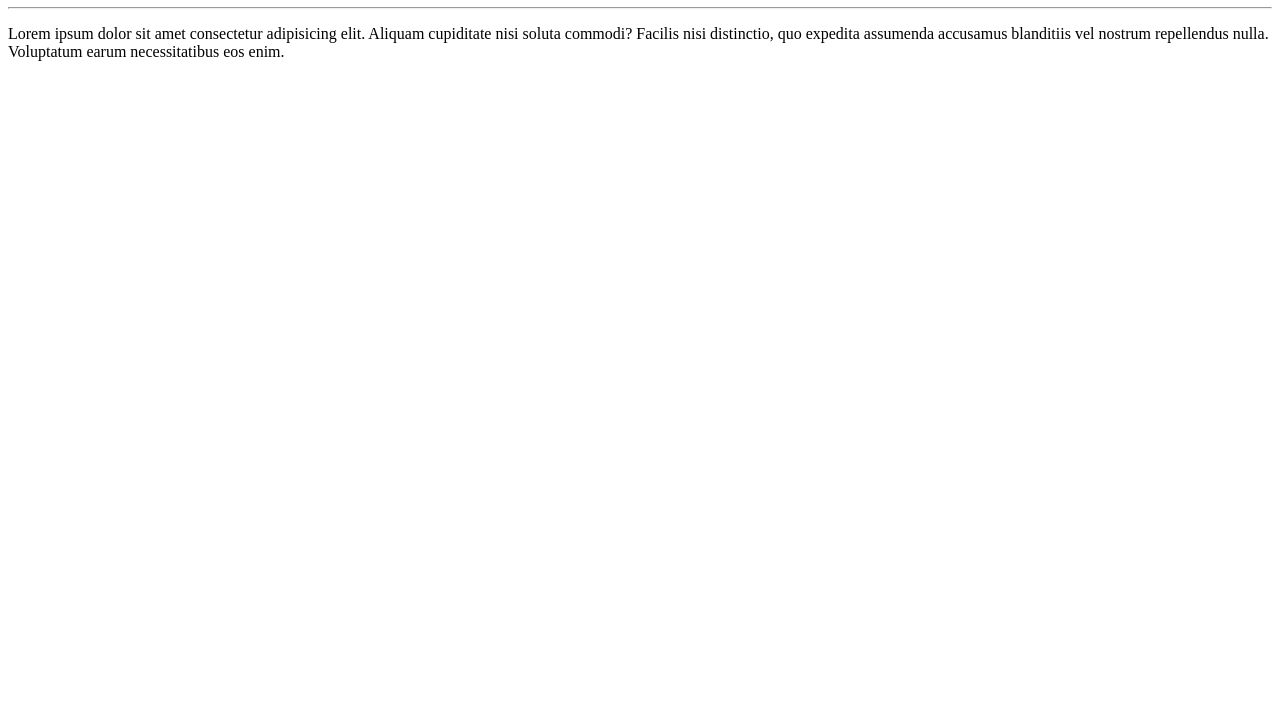
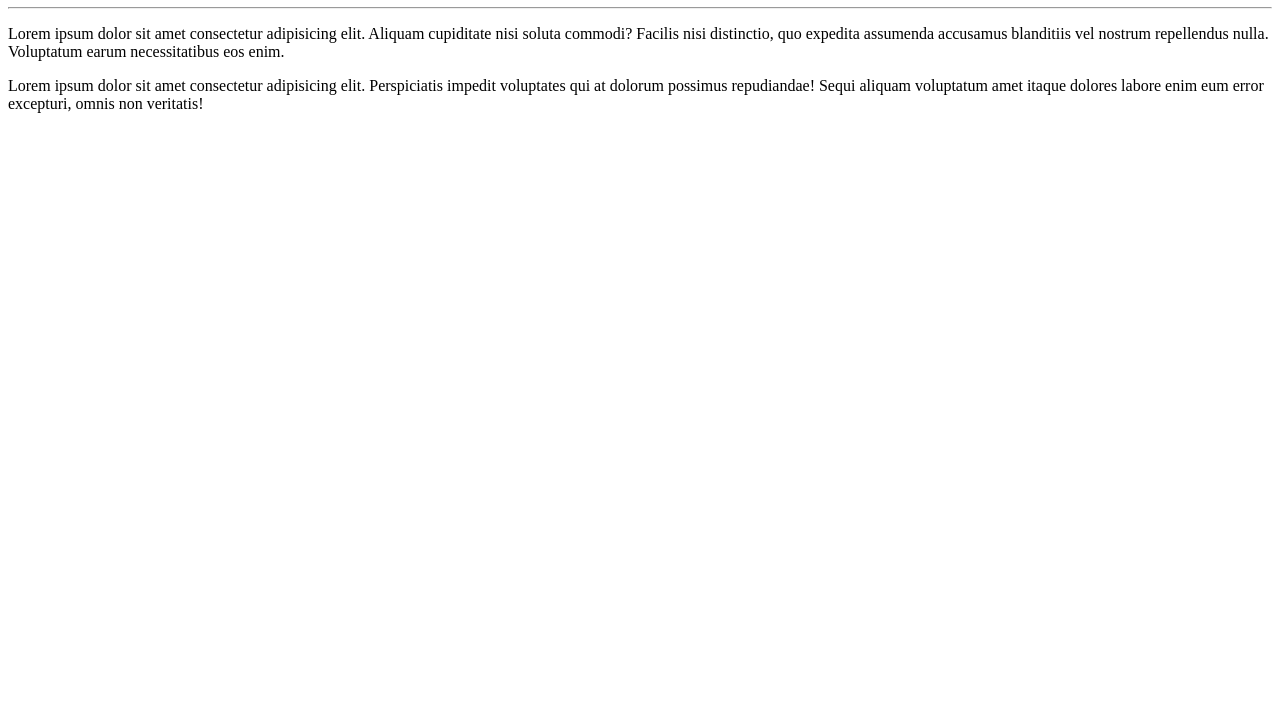
Before and after one commit to AlbernazBR/Ola_Mundo, a plain HTML site: page site-exemplo/index.html in a window 1280 px wide. Shown: the part 73-800 px from the top of the page. Drawn offline with Linux system fonts and the light colour scheme.

Commit message:
adicionei um parágrafo

```diff
--- a/site-exemplo/index.html
+++ b/site-exemplo/index.html
@@ -10,5 +10,6 @@
   <h1>Olá, Mundo!</h1>
   <hr>
   <p>Lorem ipsum dolor sit amet consectetur adipisicing elit. Aliquam cupiditate nisi soluta commodi? Facilis nisi distinctio, quo expedita assumenda accusamus blanditiis vel nostrum repellendus nulla. Voluptatum earum necessitatibus eos enim.</p>
+  <p>Lorem ipsum dolor sit amet consectetur adipisicing elit. Perspiciatis impedit voluptates qui at dolorum possimus repudiandae! Sequi aliquam voluptatum amet itaque dolores labore enim eum error excepturi, omnis non veritatis!</p>
 </body>
 </html>
```
